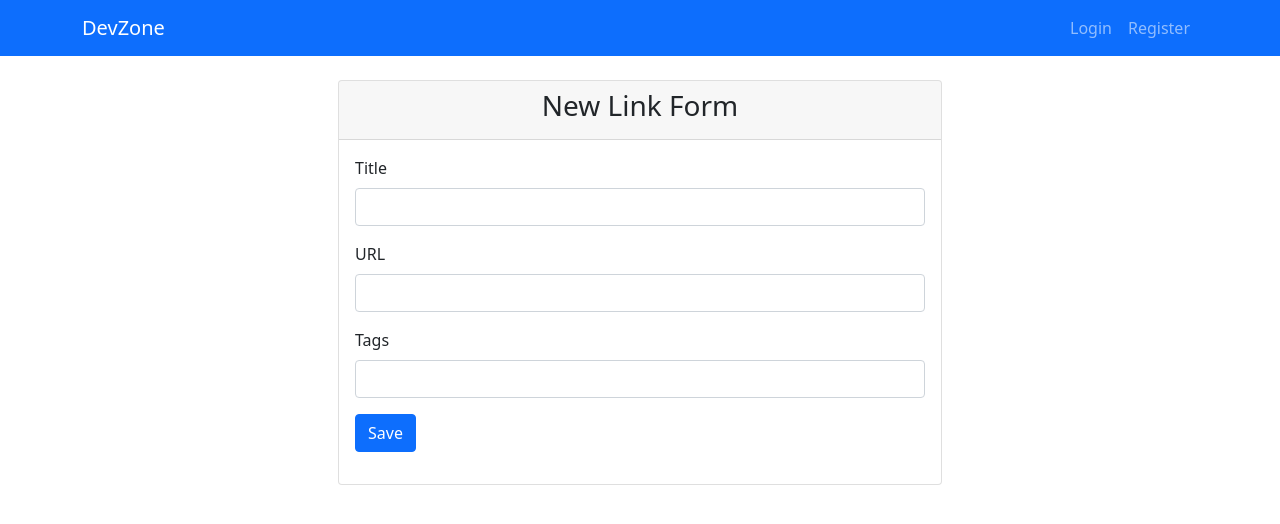
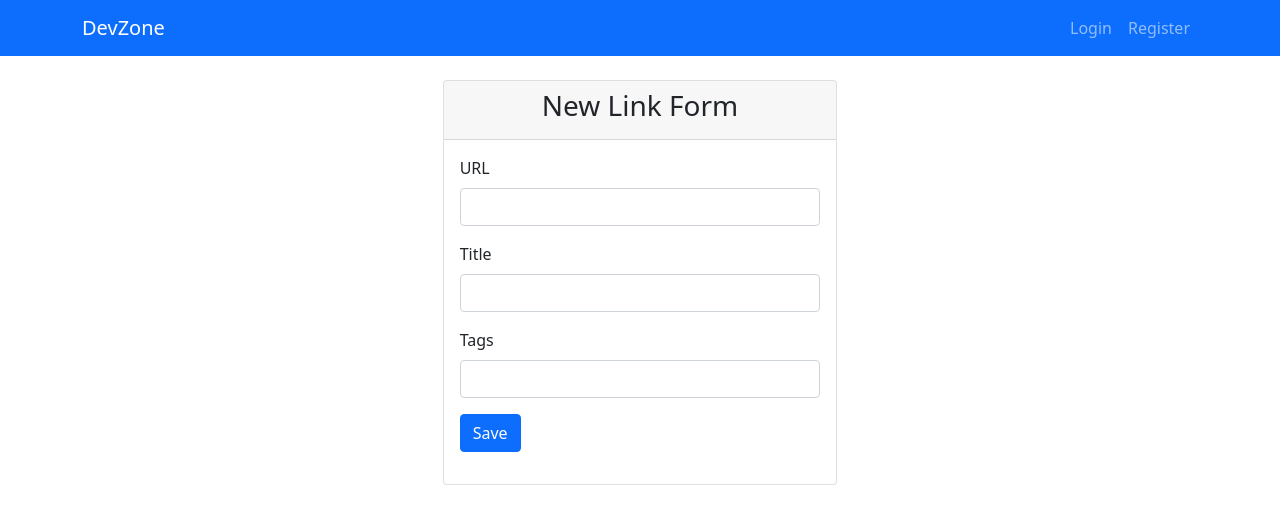
Before and after one commit to fullstack-devzone/devzone-ui-react-typescript, a React (Create React App) app: page /links/new in a window 1280 px wide. Shown: the top 524 px of the page. Built offline with nearby package versions, Linux system fonts and the light colour scheme; no server answers.

Commit message:
Using Formik and Yup for form handling

```diff
--- a/src/components/layout/NavBar.tsx
+++ b/src/components/layout/NavBar.tsx
@@ -34,7 +34,7 @@ const NavBar = () => {
                 <DropdownToggle caret nav>
                     <i className="fas fa-user"/> <span>{user.user.name}</span>
                 </DropdownToggle>
-                <DropdownMenu right>
+                <DropdownMenu end>
                     <DropdownItem onClick={logoutHandler}>
                         <i className="fas fa-sign-out-alt"/> Logout
                     </DropdownItem>
@@ -63,7 +63,6 @@ const NavBar = () => {
                 dark
                 expand="md"
                 fixed="top"
-                full
                 light>
                 <NavbarBrand href="/">
                     DevZone
--- a/src/pages/links/NewLink.tsx
+++ b/src/pages/links/NewLink.tsx
@@ -1,76 +1,100 @@
 import React, {useState} from "react";
 import LinkService from "../../services/LinkService";
 import {LinkModel} from "../../models/LinkModels";
+import { useHistory} from "react-router-dom";
+import {Formik, Form, Field, FormikHelpers, ErrorMessage} from "formik";
+import * as Yup from 'yup';
+
+interface NewLinkFormValues {
+    title: string;
+    url: string;
+    tags: string;
+}
 
 const NewLink = () => {
+    const history = useHistory();
     const linkService = new LinkService();
-    let linkModel: LinkModel = {id: 0, tags: [], title: "", url: ""};
-    const [newLink, setNewLink] = useState(linkModel);
-    const [tags, setTags] = useState("");
 
-    const handleCreateLink = (e: React.FormEvent) => {
-        e.preventDefault();
-        if (!newLink.title.trim() || !newLink.url.trim()) {
-            return;
-        }
-        if ( tags !== "") {
-            let linkTags = tags.split(",")
-            console.log("linkTags", linkTags)
-            newLink.tags = linkTags
-        }
-        linkService.createLink(newLink)
+    const [errorMsg, setErrorMsg] = useState<string| null>(null);
+    const initialValues: NewLinkFormValues = {
+        title: "",
+        url: "",
+        tags: ""
+    };
+
+    const validationSchema = Yup.object().shape({
+        url: Yup.string().required('Required').url("Invalid URL")
+    });
+
+    const onSubmit = (values: NewLinkFormValues, helpers: FormikHelpers<NewLinkFormValues>) => {
+        let linkTags = values.tags.split(",")
+        let linkModel: LinkModel = {id: 0, tags: linkTags, title: values.title, url: values.url};
+        linkService.createLink(linkModel)
             .then((response) => {
                 console.log("create link success", response);
-                window.location.href = "/";
+                history.push("/links");
             })
             .catch(e => {
                 console.log("create link error", e);
-                alert('Failed to create link, try again')
-            });
+                setErrorMsg('Failed to create link, try again')
+            })
+            .finally(()=> helpers.setSubmitting(false));
     };
 
     return (
-        <div className="container col-md-6">
+        <div className="container col-md-4">
             <div className="card">
                 <div className="card-header text-center">
                     <h3>New Link Form</h3>
                 </div>
                 <div className="card-body">
-                    <form onSubmit={e => handleCreateLink(e)}>
+                    <Formik initialValues={initialValues} onSubmit={onSubmit} validationSchema={validationSchema}>
+                        {({ handleSubmit,  errors, touched, isValidating }) => (
+                            <Form onSubmit={(e) => {
+                                e.preventDefault();
+                                handleSubmit();
+                            }}>
+                        <div className="mb-3">
+                            <label htmlFor="url" className="form-label">URL</label>
+                            <Field
+                                id="url"
+                                name="url"
+                                type="text"
+                                className={`form-control col-md-12 ${errors.url && touched.url ? "is-invalid" : "null"}`}
+                            />
+                            <ErrorMessage name={'url'} component={'div'} className={'invalid-feedback'}/>
+                        </div>
                         <div className="mb-3">
                             <label htmlFor="title" className="form-label">Title</label>
-                            <input
+                            <Field
                                 id="title"
-                                className="form-control col-md-12"
-                                value={newLink.title}
-                                onChange={(e: React.ChangeEvent<HTMLInputElement>) => setNewLink({...newLink, title: e.target.value})}
+                                name="title"
+                                type="text"
+                                className={`form-control col-md-12 ${errors.title && touched.title ? "is-invalid" : "null"}`}
                             />
+                            <ErrorMessage name={'title'} component={'div'} className={'invalid-feedback'}/>
 
                         </div>
-                        <div className="mb-3">
-                            <label htmlFor="url" className="form-label">URL</label>
-                            <input
-                                id="url"
-                                className="form-control col-md-12"
-                                value={newLink.url}
-                                onChange={(e: React.ChangeEvent<HTMLInputElement>) => setNewLink({...newLink, url: e.target.value})}
-                            />
-                        </div>
+
                         <div className="mb-3">
                             <label htmlFor="tags" className="form-label">Tags</label>
-                            <input
+                            <Field
                                 id="tags"
-                                className="form-control col-md-12"
-                                value={tags}
-                                onChange={(e: React.ChangeEvent<HTMLInputElement>) => setTags(e.target.value)}
+                                name="tags"
+                                type="text"
+                                className={`form-control col-md-12 ${errors.tags && touched.tags ? "is-invalid" : "null"}`}
                             />
+                            <ErrorMessage name={'tags'} component={'div'} className={'invalid-feedback'}/>
                         </div>
                         <div className="mb-3">
                             <button type="submit" className="btn btn-primary">
                                 Save
                             </button>
                         </div>
-                    </form>
+                        {errorMsg ? <div className={'alert alert-danger'}>{errorMsg}</div>: null}
+                        </Form>
+                        )}
+                    </Formik>
                 </div>
             </div>
         </div>
--- a/src/pages/login/Login.tsx
+++ b/src/pages/login/Login.tsx
@@ -1,27 +1,39 @@
 import React, {useState} from "react";
+import {Formik, Form, Field, FormikHelpers, ErrorMessage} from "formik";
+import * as Yup from 'yup';
 import AuthService from "../../services/AuthService";
+
+interface LoginFormValues {
+    username: string;
+    password: string;
+}
 
 const Login = () => {
     const authService = new AuthService();
+    const [errorMsg, setErrorMsg] = useState<string| null>(null);
+    const initialValues: LoginFormValues = {
+        username: "",
+        password: ""
+    };
 
-    const [username, setUsername] = useState("");
-    const [password, setPassword] = useState("");
-
-    const handleLogin = (e: React.FormEvent) => {
-        e.preventDefault();
-        if (!username.trim() || !password.trim()) {
-            return;
-        }
-        authService.performLogin({username: username, password: password})
+    const onSubmit = (values: LoginFormValues, helpers: FormikHelpers<LoginFormValues>) => {
+        authService.performLogin(values)
             .then((response) => {
                 console.log("login success", response);
                 window.location.href = "/";
             })
             .catch(e => {
                 console.log("login error", e);
-                alert('Failed to login, try again')
+                //alert('Failed to login, try again')
+                setErrorMsg('Failed to login, try again')
+            })
+            .finally(()=> helpers.setSubmitting(false));
+    };
+
+    const validationSchema = Yup.object().shape({
+        username: Yup.string().email("Invalid email").required('Required'),
+        password: Yup.string().required('Required')
     });
-    };
 
     return (
         <div className="container col-md-4">
@@ -30,33 +42,42 @@ const Login = () => {
                     <h3>Login Form</h3>
                 </div>
                 <div className="card-body">
-                    <form onSubmit={e => handleLogin(e)} >
+
+                    <Formik initialValues={initialValues} onSubmit={onSubmit} validationSchema={validationSchema}>
+                        {({ handleSubmit,  errors, touched, isValidating }) => (
+                        <Form onSubmit={(e) => {
+                            e.preventDefault();
+                            handleSubmit();
+                        }}>
                             <div className="mb-3">
-                            <label htmlFor="email" className="form-label">Email</label>
-                            <input
-                                id="email"
+                                <label htmlFor="username" className="form-label">Email</label>
+                                <Field
+                                    id="username"
+                                    name="username"
                                     type="email"
-                                className="form-control col-md-12"
-                                value={username}
-                                onChange={(e: React.ChangeEvent<HTMLInputElement>) => setUsername(e.target.value)}
+                                    className={`form-control col-md-12 ${errors.username && touched.username ? "is-invalid" : "null"}`}
                                 />
+                                <ErrorMessage name={'username'} component={'div'} className={'invalid-feedback'}/>
                             </div>
                             <div className="mb-3">
                                 <label htmlFor="password" className="form-label">Password</label>
-                            <input
+                                <Field
                                     id="password"
-                                className="form-control col-md-12"
+                                    name="password"
+                                    className={`form-control col-md-12 ${errors.password && touched.password ? "is-invalid" : "null"}`}
                                     type="password"
-                                value={password}
-                                onChange={(e: React.ChangeEvent<HTMLInputElement>) => setPassword(e.target.value)}
                                 />
+                                <ErrorMessage name={'password'} component={'div'} className={'invalid-feedback'}/>
                             </div>
                             <div className="mb-3">
                                 <button type="submit" className="btn btn-primary">
                                     Login
                                 </button>
                             </div>
-                    </form>
+                            {errorMsg ? <div className={'alert alert-danger'}>{errorMsg}</div>: null}
+                        </Form>
+                        )}
+                    </Formik>
                 </div>
             </div>
         </div>
--- a/src/pages/registration/Registration.tsx
+++ b/src/pages/registration/Registration.tsx
@@ -1,30 +1,44 @@
 import React, {useState} from "react";
 import { useHistory } from "react-router-dom";
+import {Formik, Form, Field, FormikHelpers, ErrorMessage} from "formik";
+import * as Yup from 'yup';
 import UserService from "../../services/UserService";
+
+interface RegistrationFormValues {
+    name: string;
+    email: string;
+    password: string;
+}
 
 const Registration = () => {
     const userService = new UserService();
     const history = useHistory();
 
-    const [name, setName] = useState("");
-    const [email, setEmail] = useState("");
-    const [password, setPassword] = useState("");
+    const [errorMsg, setErrorMsg] = useState<string| null>(null);
+    const initialValues: RegistrationFormValues = {
+        name: "",
+        email: "",
+        password: ""
+    };
 
-    const handleRegistration = (e: React.FormEvent) => {
-        e.preventDefault();
-        if (!name.trim() || !email.trim() || !password.trim()) {
-            return;
-        }
-        userService.performRegistration({name, email, password})
+    const onSubmit = (values: RegistrationFormValues, helpers: FormikHelpers<RegistrationFormValues>) => {
+        userService.performRegistration(values)
             .then((response) => {
                 console.log("Registration success", response);
                 history.push("/login");
             })
             .catch(e => {
                 console.log("Registration error", e);
-                alert('Failed to Register, try again')
+                setErrorMsg('Failed to register, try again')
+            })
+            .finally(()=> helpers.setSubmitting(false));
+    };
+
+    const validationSchema = Yup.object().shape({
+        name: Yup.string().required('Required'),
+        email: Yup.string().email("Invalid email").required('Required'),
+        password: Yup.string().required('Required')
     });
-    };
 
     return (
         <div className="container col-md-4">
@@ -33,42 +47,51 @@ const Registration = () => {
                     <h3>Registration Form</h3>
                 </div>
                 <div className="card-body">
-                    <form onSubmit={e => handleRegistration(e)} className="row justify-content-center">
+                    <Formik initialValues={initialValues} onSubmit={onSubmit} validationSchema={validationSchema}>
+                        {({ handleSubmit,  errors, touched, isValidating }) => (
+                        <Form onSubmit={(e) => {
+                            e.preventDefault();
+                            handleSubmit();
+                        }}>
                             <div className="mb-3">
                                 <label htmlFor="name" className="form-label">Name</label>
-                            <input
+                                <Field
                                     id="name"
-                                className="form-control col-md-12"
-                                value={name}
-                                onChange={(e: React.ChangeEvent<HTMLInputElement>) => setName(e.target.value)}
+                                    name="name"
+                                    type="text"
+                                    className={`form-control col-md-12 ${errors.name && touched.name ? "is-invalid" : "null"}`}
                                 />
+                                <ErrorMessage name={'name'} component={'div'} className={'invalid-feedback'}/>
                             </div>
                             <div className="mb-3">
                                 <label htmlFor="email" className="form-label">Email</label>
-                            <input
+                                <Field
                                     id="email"
+                                    name="email"
                                     type="email"
-                                className="form-control col-md-12"
-                                value={email}
-                                onChange={(e: React.ChangeEvent<HTMLInputElement>) => setEmail(e.target.value)}
+                                    className={`form-control col-md-12 ${errors.email && touched.email ? "is-invalid" : "null"}`}
                                 />
+                                <ErrorMessage name={'email'} component={'div'} className={'invalid-feedback'}/>
                             </div>
                             <div className="mb-3">
                                 <label htmlFor="password" className="form-label">Password</label>
-                            <input
+                                <Field
                                     id="password"
-                                className="form-control col-md-12"
+                                    name="password"
+                                    className={`form-control col-md-12 ${errors.password && touched.password ? "is-invalid" : "null"}`}
                                     type="password"
-                                value={password}
-                                onChange={(e: React.ChangeEvent<HTMLInputElement>) => setPassword(e.target.value)}
                                 />
+                                <ErrorMessage name={'password'} component={'div'} className={'invalid-feedback'}/>
                             </div>
                             <div className="mb-3">
                                 <button type="submit" className="btn btn-primary">
-                                Register
+                                    Login
                                 </button>
                             </div>
-                    </form>
+                       {errorMsg ? <div className={'alert alert-danger'}>{errorMsg}</div>: null}
+                    </Form>
+                    )}
+                 </Formik>
                 </div>
             </div>
         </div>
```
Also changed, not shown: package.json (+7 -4 lines), src/services/AxiosConfig.ts (+7 -4 lines), 1 other file (tests, documents, lock files or other folders). Lines whose indentation alone changed are shown as unchanged.
